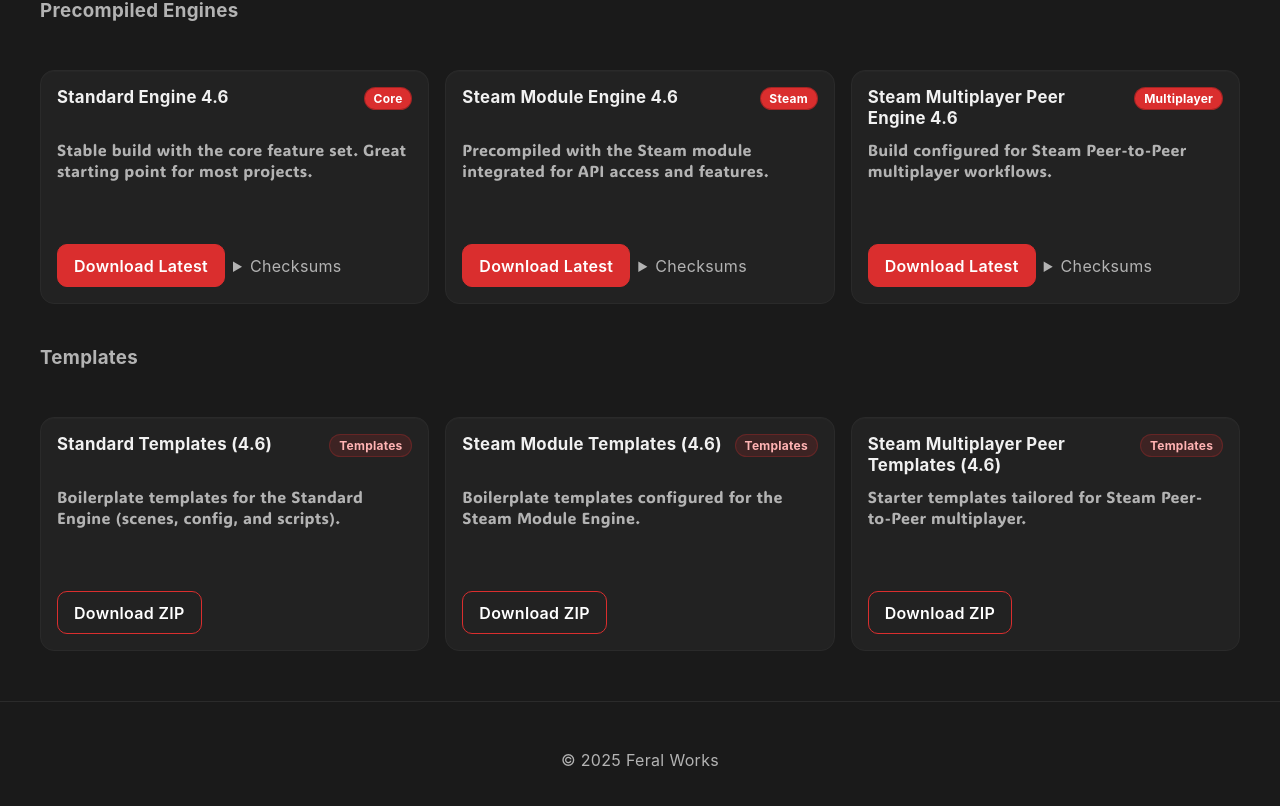
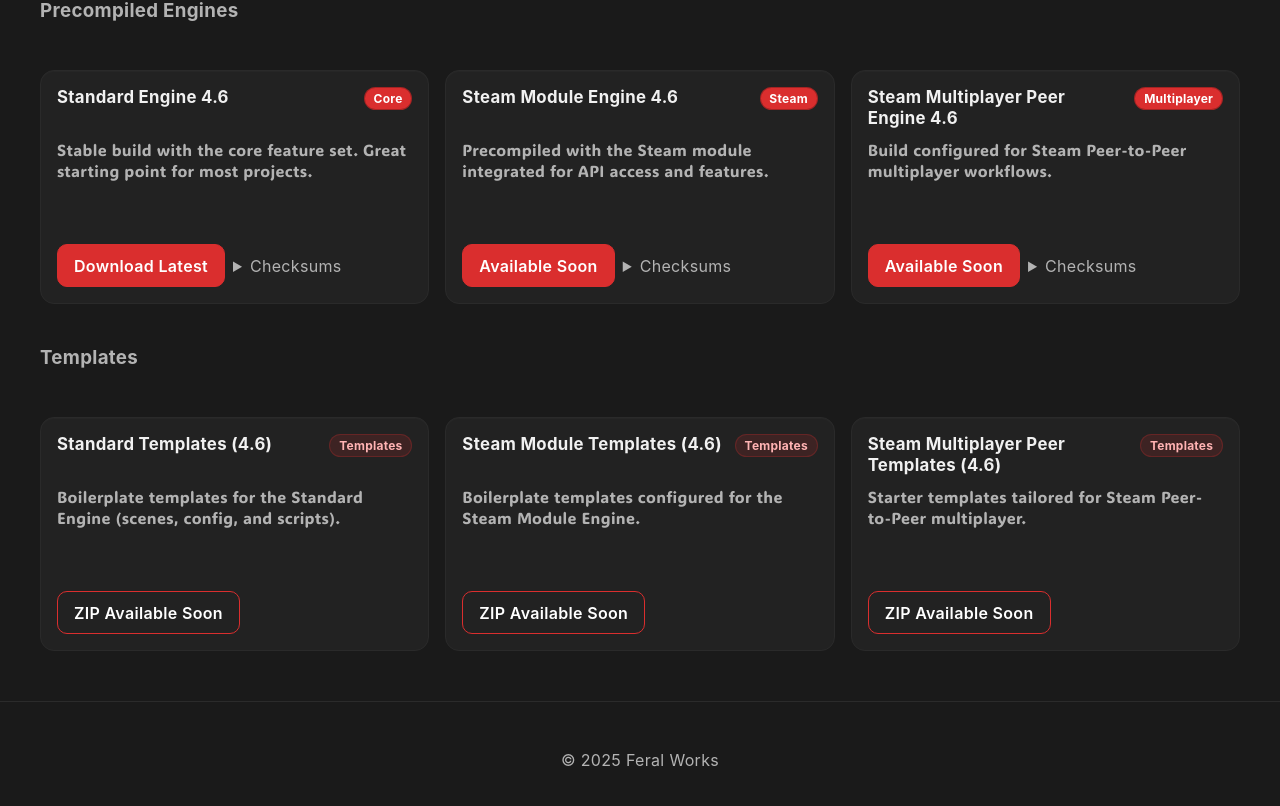
Before and after one commit to BP-Feral/feral-engine, a React (Vite) app: page / in a window 1280 px wide. Shown: the part 2761-3567 px from the top of the page. Built offline with nearby package versions, Linux system fonts and the light colour scheme.

Commit message:
♻️ Patched missing download links

```diff
--- a/src/pages/FeralEngine.jsx
+++ b/src/pages/FeralEngine.jsx
@@ -141,8 +141,8 @@
                 </div>
                 <p className="fe-card-desc">Precompiled with the Steam module integrated for API access and features.</p>
                 <div className="fe-card-actions">
-                  <a className="fe-button fe-button--primary" href="downloads/feral-engine-steam-module.zip" download>
-                    Download Latest
+                  <a className="fe-button fe-button--primary" href="" download>
+                    Available Soon
                   </a>
                   <details className="fe-details">
                     <summary>Checksums</summary>
@@ -158,8 +158,8 @@
                 </div>
                 <p className="fe-card-desc">Build configured for Steam Peer-to-Peer multiplayer workflows.</p>
                 <div className="fe-card-actions">
-                  <a className="fe-button fe-button--primary" href="downloads/feral-engine-steam-multiplayer-peer.zip" download>
-                    Download Latest
+                  <a className="fe-button fe-button--primary" href="" download>
+                    Available Soon
                   </a>
                   <details className="fe-details">
                     <summary>Checksums</summary>
@@ -180,8 +180,8 @@
                 </div>
                 <p className="fe-card-desc">Boilerplate templates for the Standard Engine (scenes, config, and scripts).</p>
                 <div className="fe-card-actions">
-                  <a className="fe-button fe-button--outline" href="downloads/templates/standard-templates.zip" download>
-                    Download ZIP
+                  <a className="fe-button fe-button--outline" href="" download>
+                    ZIP Available Soon
                   </a>
                 </div>
               </article>
@@ -193,8 +193,8 @@
                 </div>
                 <p className="fe-card-desc">Boilerplate templates configured for the Steam Module Engine.</p>
                 <div className="fe-card-actions">
-                  <a className="fe-button fe-button--outline" href="downloads/templates/steam-module-templates.zip" download>
-                    Download ZIP
+                  <a className="fe-button fe-button--outline" href="" download>
+                    ZIP Available Soon
                   </a>
                 </div>
               </article>
@@ -206,8 +206,8 @@
                 </div>
                 <p className="fe-card-desc">Starter templates tailored for Steam Peer-to-Peer multiplayer.</p>
                 <div className="fe-card-actions">
-                  <a className="fe-button fe-button--outline" href="downloads/templates/steam-multiplayer-peer-templates.zip" download>
-                    Download ZIP
+                  <a className="fe-button fe-button--outline" href="" download>
+                    ZIP Available Soon
                   </a>
                 </div>
               </article>
```
